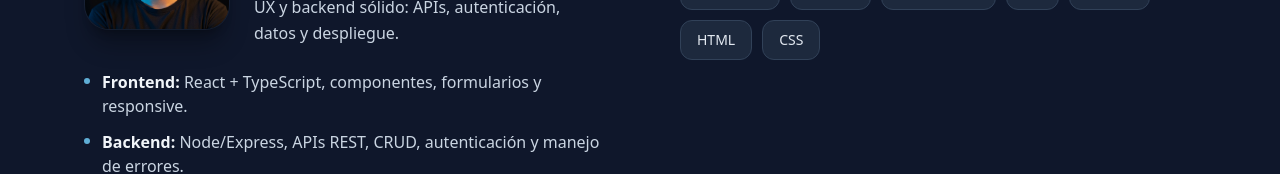
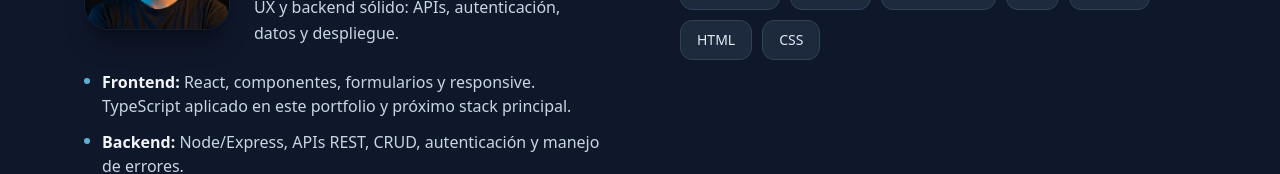
Before and after one commit to LluisAdan/portfolio, a React (Vite) app in the folder web/: page / in a window 1280 px wide. Shown: the part 1043-1217 px from the top of the page. Built offline with nearby package versions, Linux system fonts and the light colour scheme; no server answers.

Commit message:
copy: clarify Typescript usage

```diff
--- a/web/src/App.tsx
+++ b/web/src/App.tsx
@@ -122,7 +122,8 @@ function App() {
                   <li className="flex gap-3">
                     <span className="mt-2 h-1.5 w-1.5 rounded-full bg-sky-300/80 shrink-0"></span>
                     <span>
-                      <strong className="text-slate-100 font-semibold">Frontend:</strong> React + TypeScript, componentes, formularios y responsive.
+                      <strong className="text-slate-100 font-semibold">Frontend:</strong>{" "}
+                      React, componentes, formularios y responsive. TypeScript aplicado en este portfolio y próximo stack principal.
                     </span>
                   </li>
 
```
